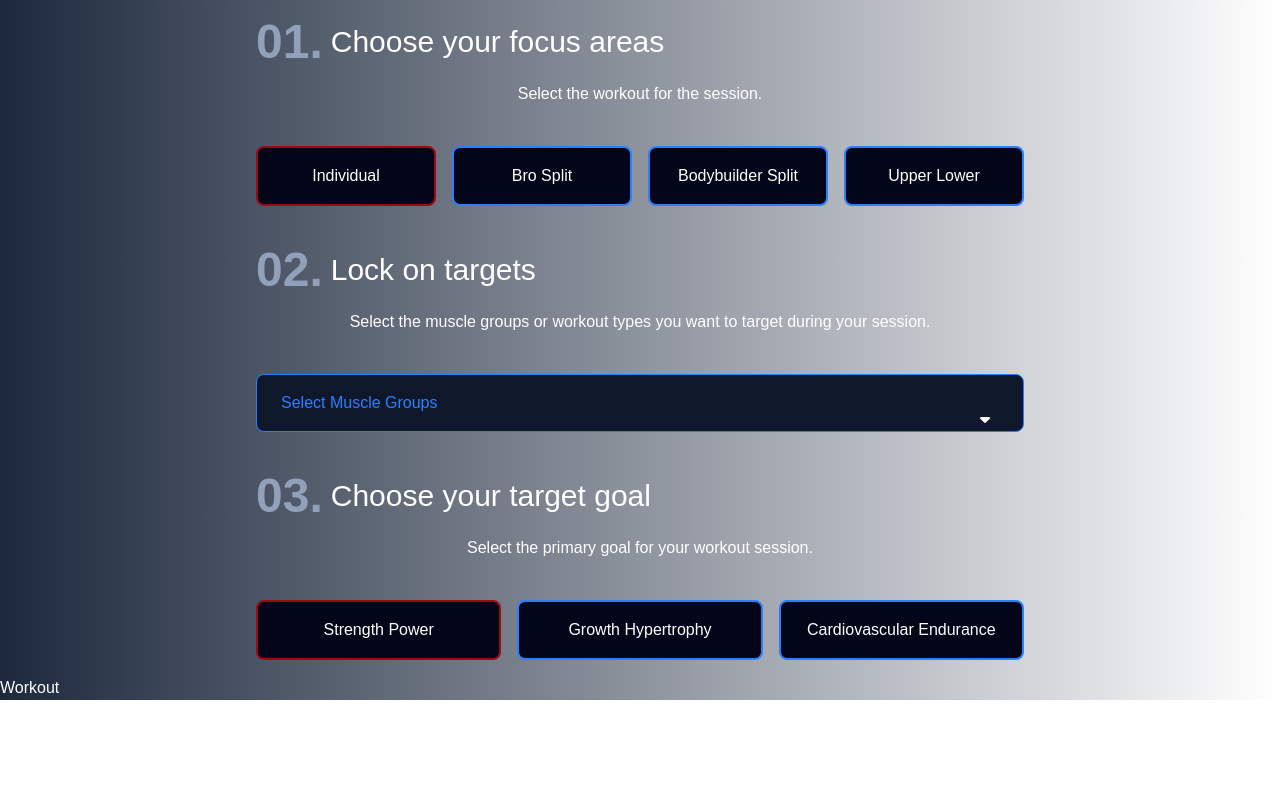
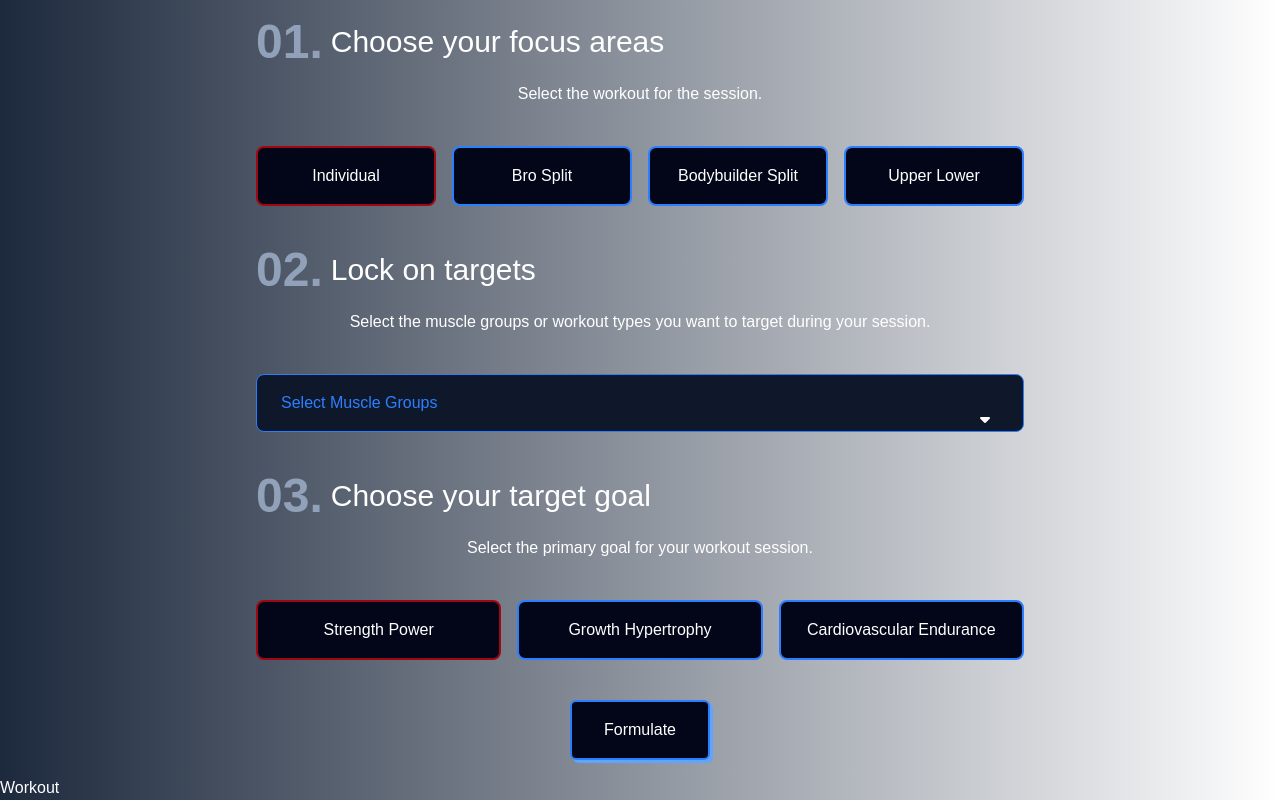
Before and after one commit to madvin/gym-app, a React (Vite) app in the folder react/: page / in a window 1280 px wide. Shown: the part 1010-1810 px from the top of the page. Before the commit the page ends 1710 px from the top, so only its background shows below. Built offline with nearby package versions, Linux system fonts and the light colour scheme.

Commit message:
add button to the generator component

```diff
--- a/react/src/components/Button.jsx
+++ b/react/src/components/Button.jsx
@@ -1,7 +1,7 @@
 export default function Button(props) {
     const { text } =props;
     return (
-       <button className='px-8 py-4 rounded-md border-[2px] bg-slate-950 border-blue-500 border-solid blueShadow duration-200'>
+       <button className='px-8 py-4 mx-auto rounded-md border-[2px] bg-slate-950 border-blue-500 border-solid blueShadow duration-200'>
         <p>{text}</p>
        </button>
     );
--- a/react/src/components/Generator.jsx
+++ b/react/src/components/Generator.jsx
@@ -1,5 +1,6 @@
 import { useState } from 'react';
 
+import Button from './Button';
 import SectionWrapper from './SectionWrapper';
 import { WORKOUTS } from '../utils/exercises';
 import { SCHEMES } from '../utils/exercises';
@@ -114,6 +115,7 @@ export default function Generator() {
             )
            })}
            </div>
+           <Button text={'Formulate'}></Button>
         </SectionWrapper>
   );
 }
```
